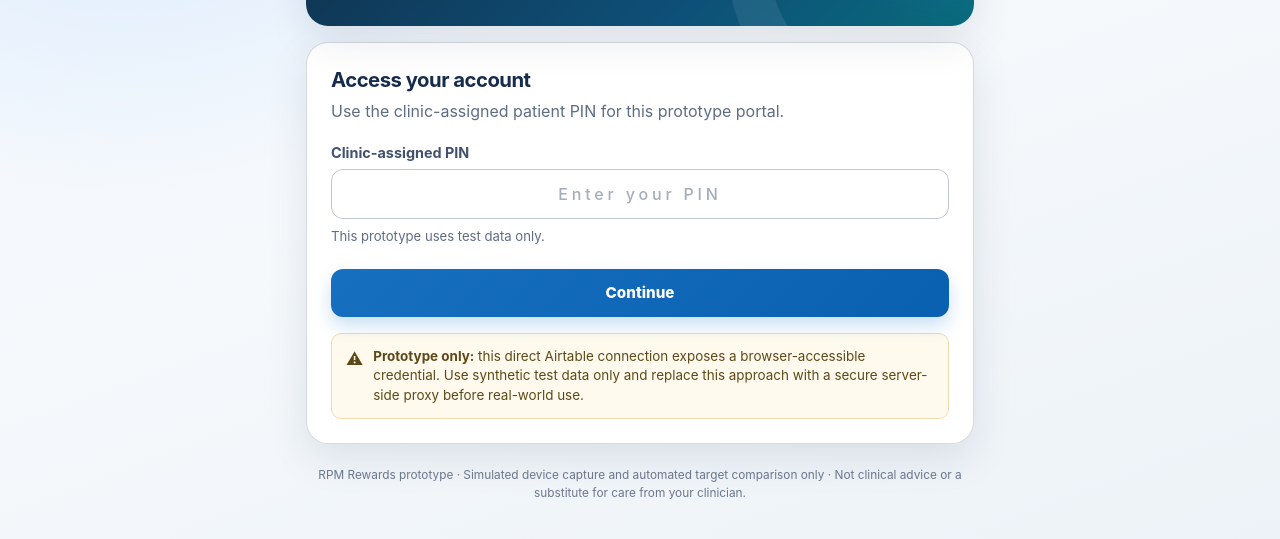
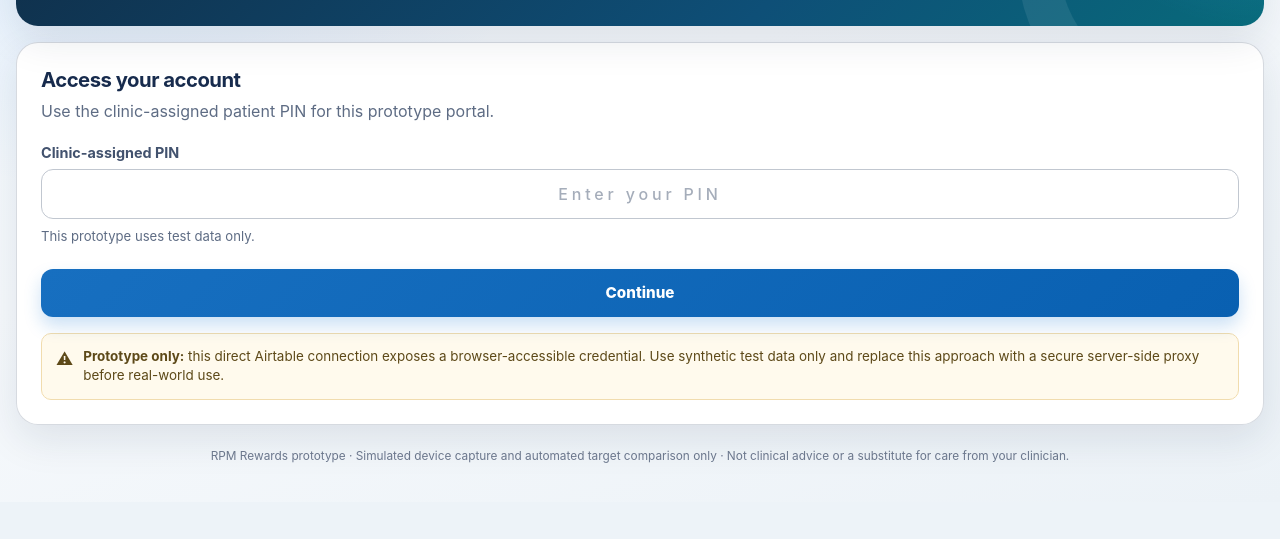
Before and after one commit to rpm-health-rewards/rpm-health-rewards.github.io, a plain HTML site: page rpm.html in a window 1280 px wide. Shown: the part 298-837 px from the top of the page. After the commit the page ends 800 px from the top, so only its background shows below. Drawn offline with Linux system fonts and the light colour scheme.

Commit message:
Add files via upload

```diff
--- a/rpm.html
+++ b/rpm.html
@@ -88,7 +88,7 @@
     }
 
     .app-shell {
-      width: min(100%, 700px);
+      width: min(100%);
       margin: 0 auto;
       padding: 20px 16px 36px;
     }
```
